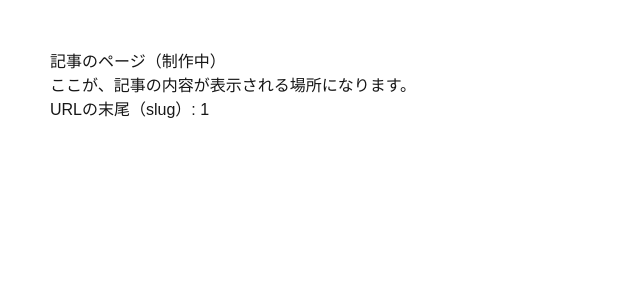
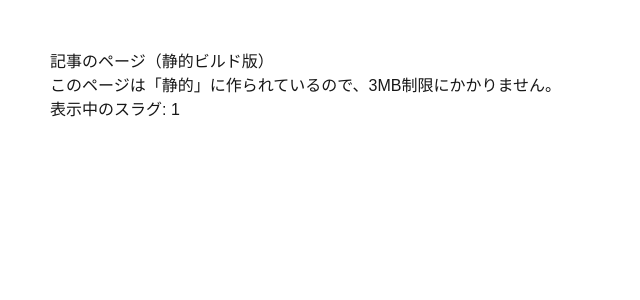
Before and after one commit to xspeed122000-jpg/cecefarm-full-blog, a Next.js app: page /posts/1 in a window 1280 px wide. Shown: the top 300 px of the page, without its empty margins (0-640 px from the left). Built offline with nearby package versions, Linux system fonts and the light colour scheme.

Commit message:
Update post schema: remove author and add description

```diff
--- a/app/posts/[slug]/page.tsx
+++ b/app/posts/[slug]/page.tsx
@@ -1,12 +1,21 @@
-'use client'
-export const runtime = 'edge'
+// 1. 'use client' と runtime = 'edge' を消します（ここがポイント！）
+
+// 本来はここでSanityからデータを取ってきますが、
+// まずはエラーを消すための「仮の土台」を作ります。
 
 export default function PostPage({ params }: { params: { slug: string } }) {
   return (
     <article style={{ padding: '50px' }}>
-      <h1>記事のページ（制作中）</h1>
-      <p>ここが、記事の内容が表示される場所になります。</p>
-      <p>URLの末尾（slug）: {params.slug}</p>
+      <h1>記事のページ（静的ビルド版）</h1>
+      <p>このページは「静的」に作られているので、3MB制限にかかりません。</p>
+      <p>表示中のスラグ: {params.slug}</p>
     </article>
-  )
+  );
 }
+
+// 2. この関数を追加することで、Cloudflareに「静的に作ってね」と伝えます
+export function generateStaticParams() {
+  // 本来はSanityから全記事のIDを取ってきますが、
+  // まずはビルドを通すために空のリストを返します。
+  return [];
+}
```
